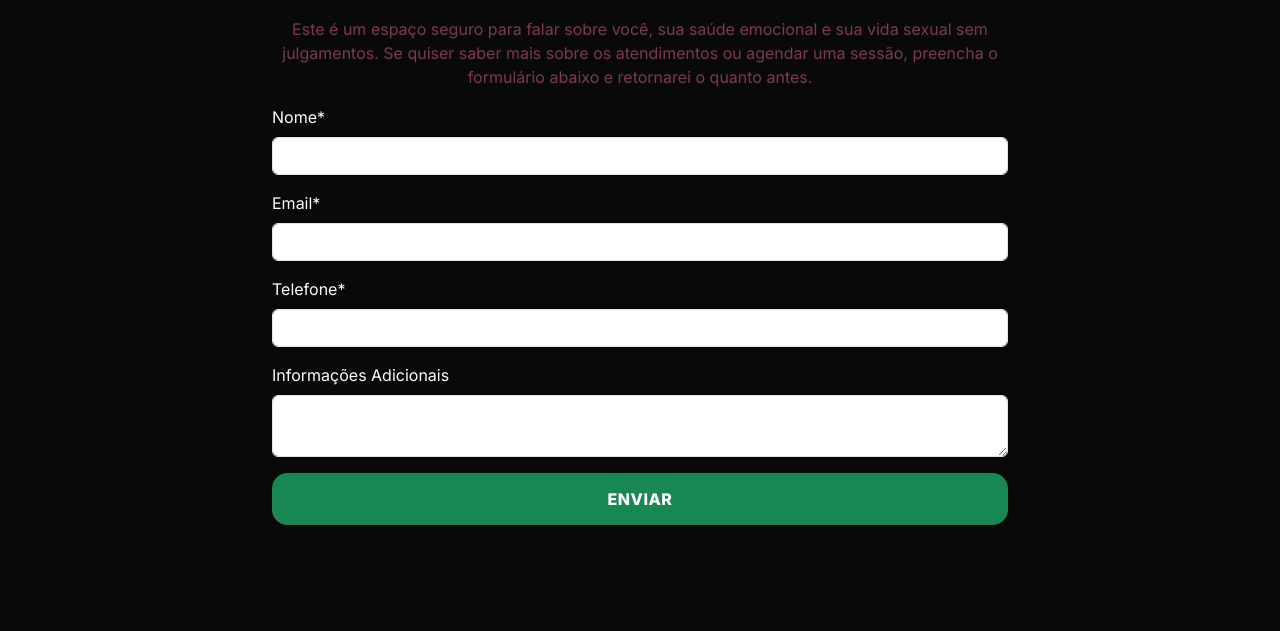
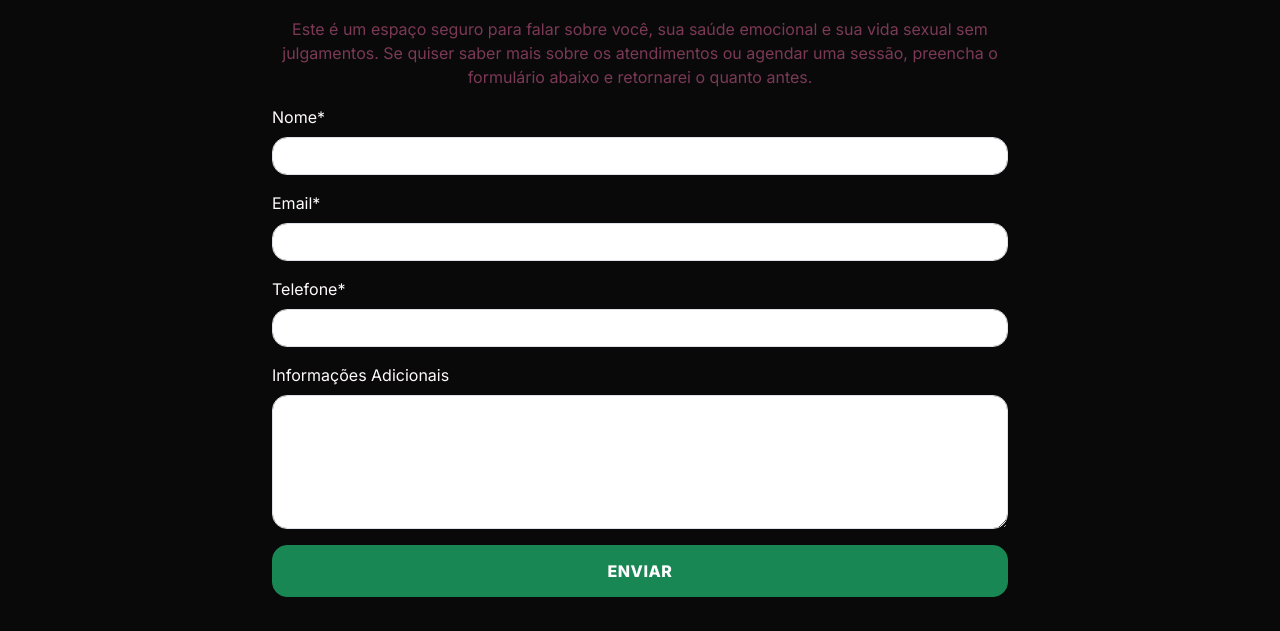
Before and after one commit to jaypeter19/Cecilia-Vidor-Psicologa, a plain HTML site: page index.html in a window 1280 px wide. Shown: the part 3440-4071 px from the top of the page. Drawn offline with nearby package versions, Linux system fonts and the light colour scheme.

Commit message:
contact form border radius modified

```diff
--- a/css/styles.css
+++ b/css/styles.css
@@ -364,6 +364,10 @@
         color: var(--red-primary);
     }
 
+    .contact-form .form-control {
+        border-radius: var(--border-radius);
+    }
+
     .contact-form .btn-success {
         width: 100%;
         font-size: 1rem;
--- a/index.html
+++ b/index.html
@@ -403,7 +403,7 @@
                             </div>
                             <div class="mb-3">
                                 <label for="message" class="form-label">Informações Adicionais</label>
-                                <textarea class="form-control" name="message" id="message"></textarea>
+                                <textarea class="form-control" name="message" id="message" rows="5"></textarea>
                             </div>
                             <button type="submit" class="btn btn-success">Enviar</button>
                         </form>
```
